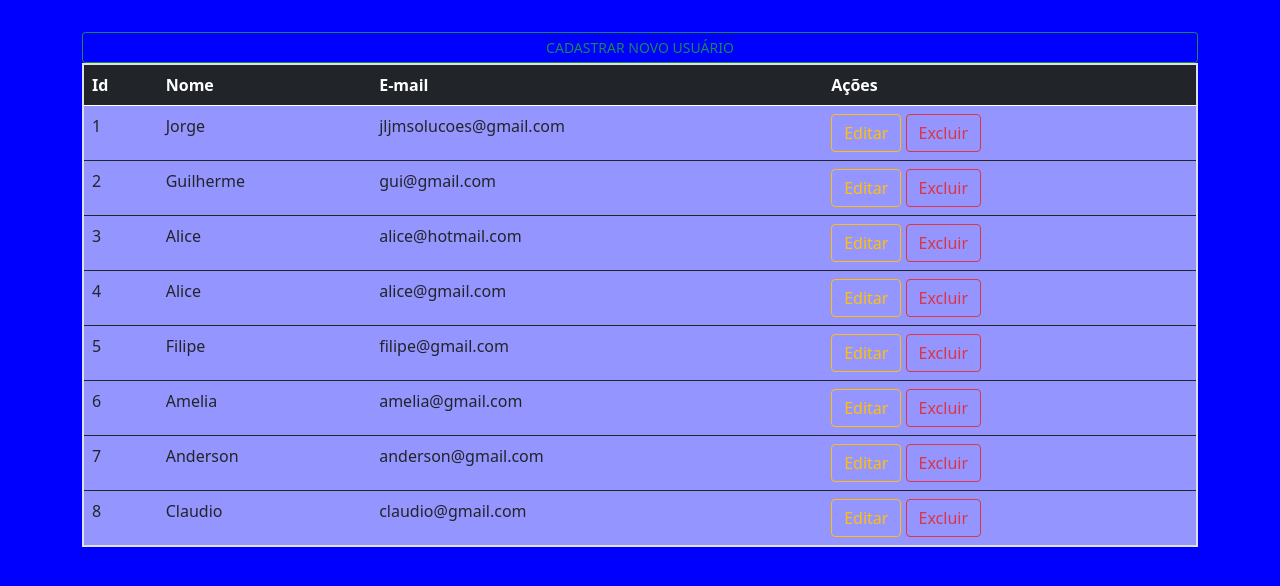
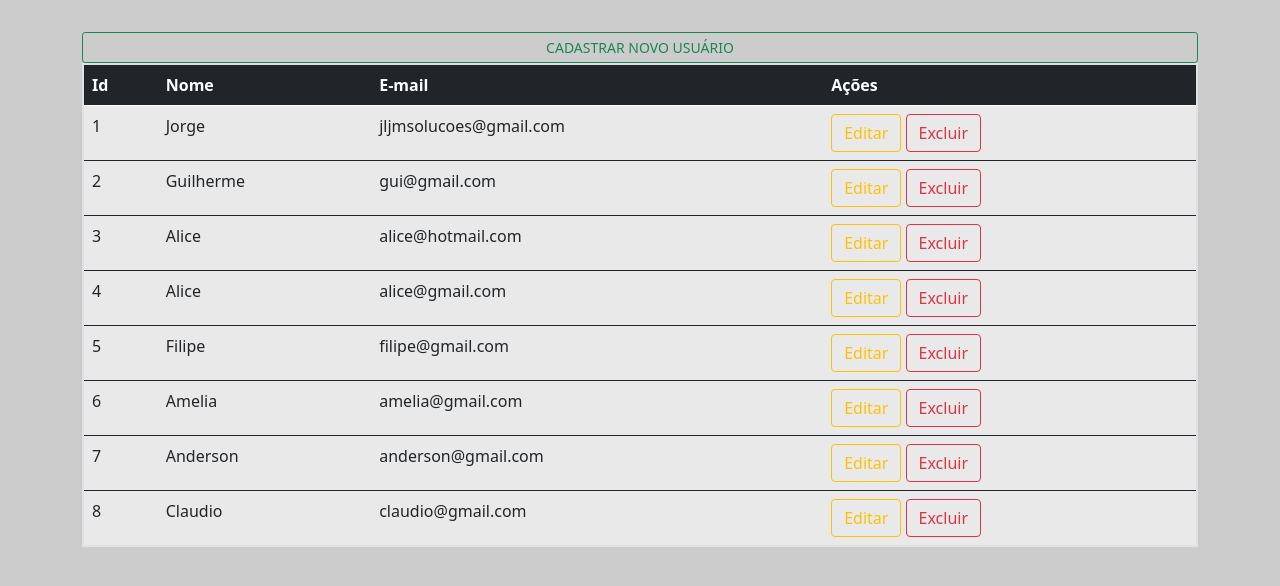
Before and after one commit to jljmendes/sistema-contatos, a PHP site: page / in a window 1280 px wide. Shown: the top 586 px of the page. Run offline with PHP 8.4, Linux system fonts and the light colour scheme; data comes from the database, SQL or seed files in the repository; some libraries are stand-ins or nearby versions.

Commit message:
Trocando o fundo para cinza

```diff
--- a/assets/css/style.css
+++ b/assets/css/style.css
@@ -6,7 +6,7 @@
 } */
 
 body {
-    background-color: blue;
+    background-color: #ccc;
 }
 table{
     background: #FFFFFF95;
```
